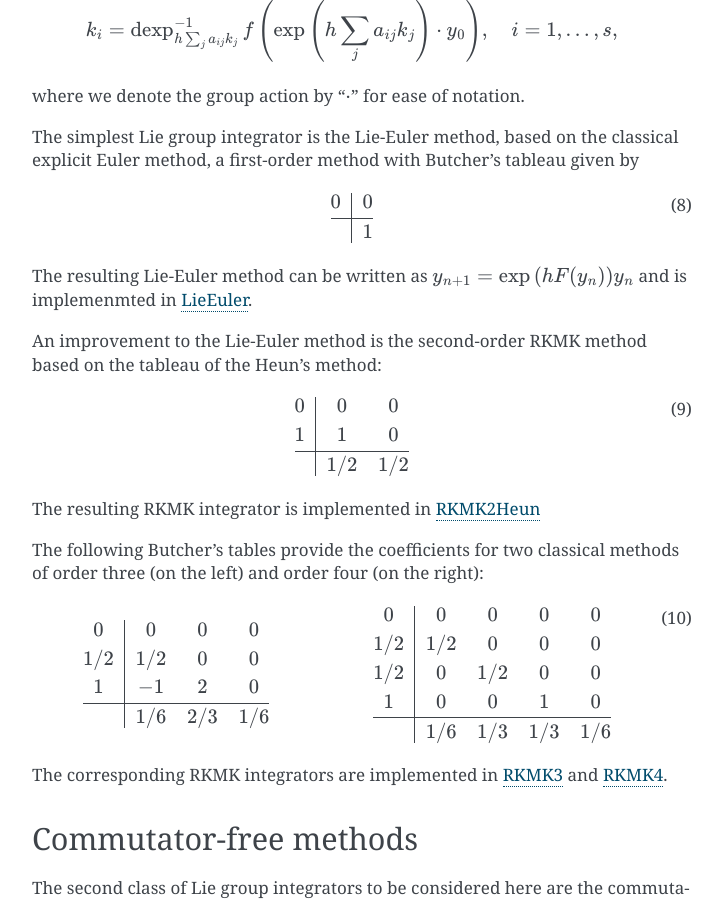
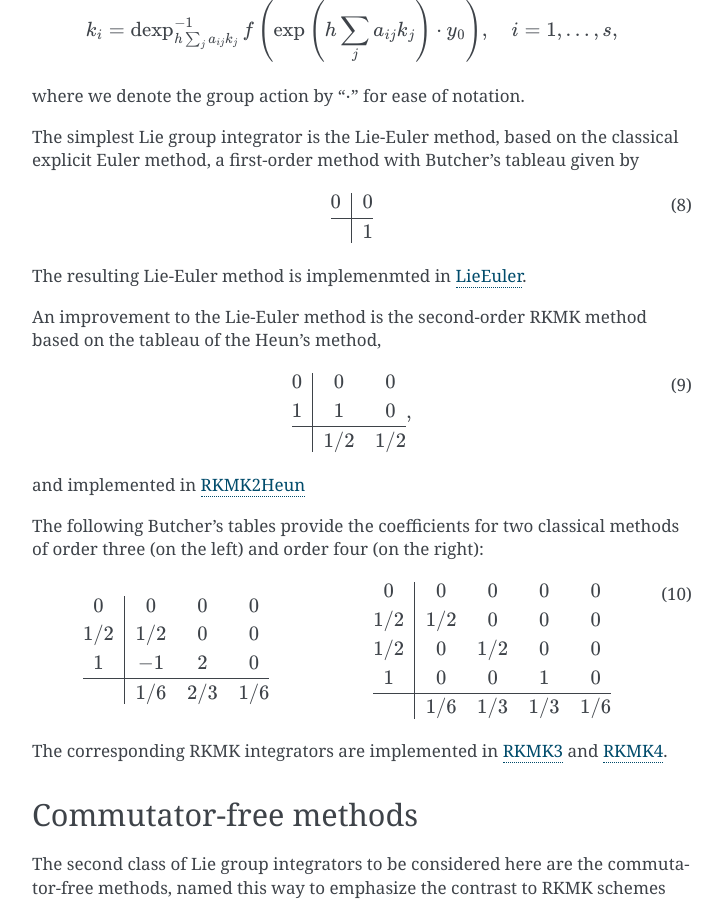
Before and after one commit to THREAD-3-2/RKMK_Commutator_free_integrators, a Sphinx documentation site: the page built from docs/int.rst, in a window 1280 px wide and 900 px high, scrolled down 1888 px. Shown: the whole window, without its empty margins (388-1110 px from the left). Built offline with Sphinx 7.4.7, drawn with Linux system fonts in a browser that asks for light colours; pages that are not in the unit, such as notebooks, are missing from menus.

Commit message:
Update int.rst
removed small mistake in description of Lie-Euler (the previous version was related to frozen vector fields)

```diff
--- a/docs/int.rst
+++ b/docs/int.rst
@@ -134,10 +134,10 @@
     \end{array}
     \end{align}
 
-The resulting Lie-Euler method can be written as :math:`y_{n+1}=\exp \left(h F(y_n)\right) y_n` and is implemenmted in
+The resulting Lie-Euler method is implemenmted in
 `LieEuler <https://github.com/THREAD-3-2/RKMK_Commutator_free_integrators/blob/main/src/integrators/LieEuler.m>`_.
 
-An improvement to the Lie-Euler method is the second-order RKMK method based on the tableau of the Heun's method:
+An improvement to the Lie-Euler method is the second-order RKMK method based on the tableau of the Heun's method,
 
 .. math::
 
@@ -146,10 +146,10 @@
     0 & 0 & 0 \\
     1 & 1 & 0 \\
     \hline & 1/2 & 1/2
-    \end{array}
+    \end{array},
     \end{align}
 
-The resulting RKMK integrator is implemented in `RKMK2Heun <https://github.com/THREAD-3-2/RKMK_Commutator_free_integrators/blob/main/src/integrators/RKMK2Heun.m>`_
+and implemented in `RKMK2Heun <https://github.com/THREAD-3-2/RKMK_Commutator_free_integrators/blob/main/src/integrators/RKMK2Heun.m>`_
 
 The following Butcher's tables provide the coefficients for two classical methods of order three (on the left) and order four (on the right):
 
```
